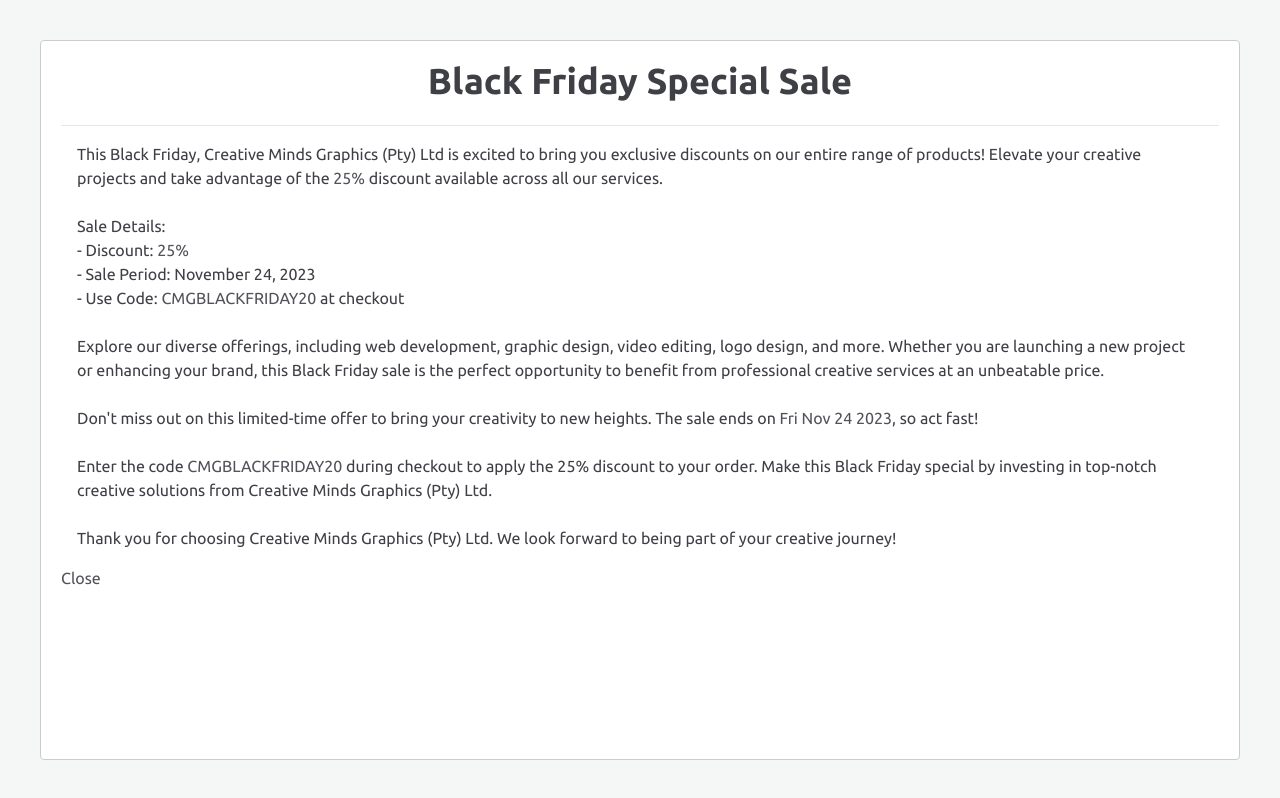
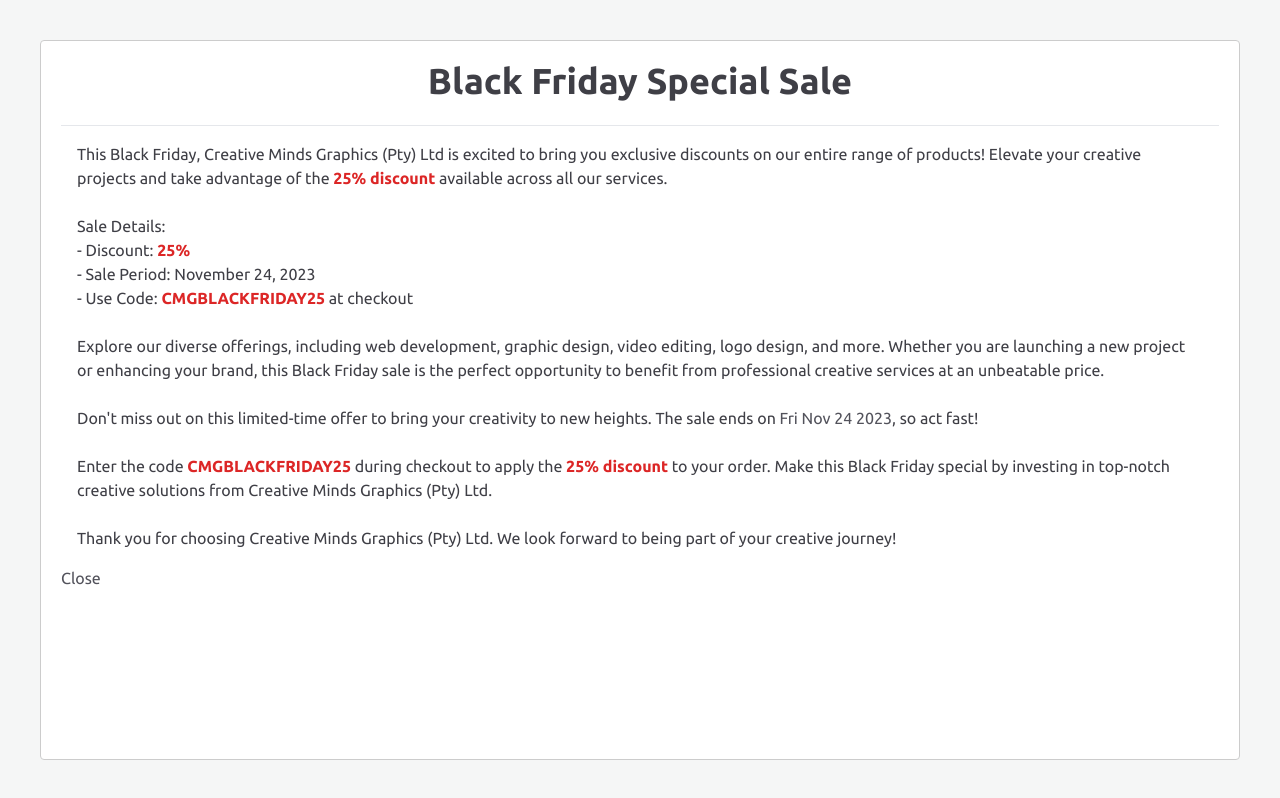
Before and after one commit to Ubaton/creativemgportfolio, a Next.js app: page /blackfriday in a window 1280 px wide. Built offline with nearby package versions, Linux system fonts and the light colour scheme.

Commit message:
v0.1.106

```diff
--- a/src/components/BlackFriday/BlackFriday.js
+++ b/src/components/BlackFriday/BlackFriday.js
@@ -3,6 +3,8 @@
 import Glass from "../Glass/Glass";
 import Link from "next/link";
 // import { Navigation } from "@/components/Nav/Nav";
+
+Modal.setAppElement("#__next");
 
 const BlackFridaySale = () => {
   const [modalIsOpen, setModalIsOpen] = useState(true);
@@ -45,18 +47,22 @@
               This Black Friday, Creative Minds Graphics (Pty) Ltd is excited to
               bring you exclusive discounts on our entire range of products!
               Elevate your creative projects and take advantage of the{" "}
-              <span className="text-zinc-600">{discount}%</span> discount
+              <span className="text-red-600 font-semibold">
+                {discount}% discount
+              </span>{" "}
               available across all our services.
             </p>
             <p>
               Sale Details:
               <br />- Discount:{" "}
-              <span className="text-zinc-600">{discount}%</span>
+              <span className="text-red-600 font-semibold">{discount}%</span>
               <br />
               - Sale Period: November 24, 2023
               <br />- Use Code:{" "}
-              <span className="text-zinc-600">CMGBLACKFRIDAY20</span> at
-              checkout
+              <span className="text-red-600 font-semibold">
+                CMGBLACKFRIDAY25
+              </span>{" "}
+              at checkout
             </p>
             <p>
               Explore our diverse offerings, including web development, graphic
@@ -75,10 +81,16 @@
             </p>
             <p>
               Enter the code{" "}
-              <span className="text-zinc-600">CMGBLACKFRIDAY20</span> during
-              checkout to apply the {discount}% discount to your order. Make
-              this Black Friday special by investing in top-notch creative
-              solutions from Creative Minds Graphics (Pty) Ltd.
+              <span className="text-red-600 font-semibold">
+                CMGBLACKFRIDAY25
+              </span>{" "}
+              during checkout to apply the{" "}
+              <span className="text-red-600 font-semibold">
+                {discount}% discount
+              </span>{" "}
+              to your order. Make this Black Friday special by investing in
+              top-notch creative solutions from Creative Minds Graphics (Pty)
+              Ltd.
             </p>
             <p>
               Thank you for choosing Creative Minds Graphics (Pty) Ltd. We look
```
